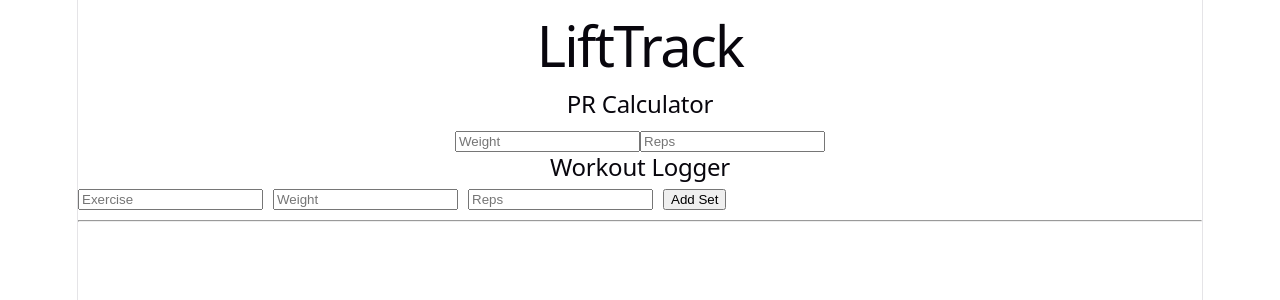
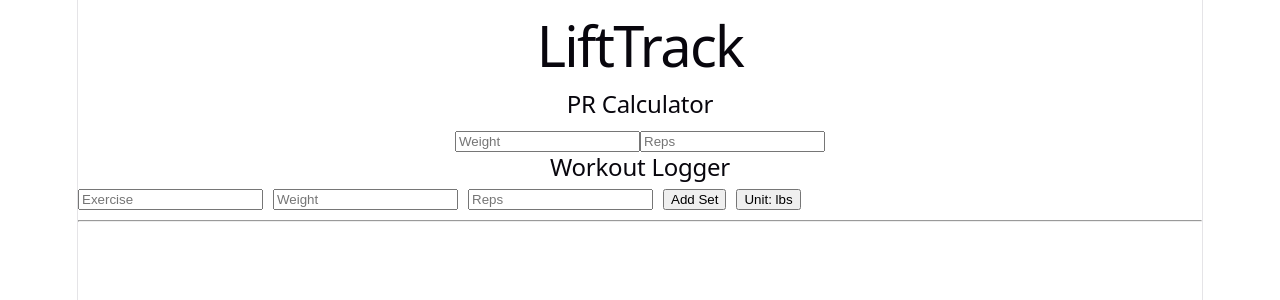
Before and after one commit to RickyRMT/LiftTrack, a React (Vite) app: page / in a window 1280 px wide. Shown: the top 300 px of the page. Built offline with nearby package versions, Linux system fonts and the light colour scheme.

Commit message:
added toggle button for units

```diff
--- a/src/components/WorkoutLogger.jsx
+++ b/src/components/WorkoutLogger.jsx
@@ -8,7 +8,7 @@ function WorkoutLogger() {
   const [editingSetId, setEditingSetId] = useState(null);
   const [editWeight, setEditWeight] = useState("");
   const [editReps, setEditReps] = useState("");
-  const unit = "lbs";
+  const [unit, setUnit] = useState("lbs");
 
   // Array that stores all workout entries
   const [workouts, setWorkouts] = useState([]);
@@ -188,8 +188,12 @@ return (
       />
 
       <button onClick={addWorkout}>
-        Add Set
-      </button>
+  Add Set
+</button>
+
+<button onClick={() => setUnit(unit === "lbs" ? "kg" : "lbs")}>
+  Unit: {unit}
+</button>
     </div>
 
     <hr />
```
